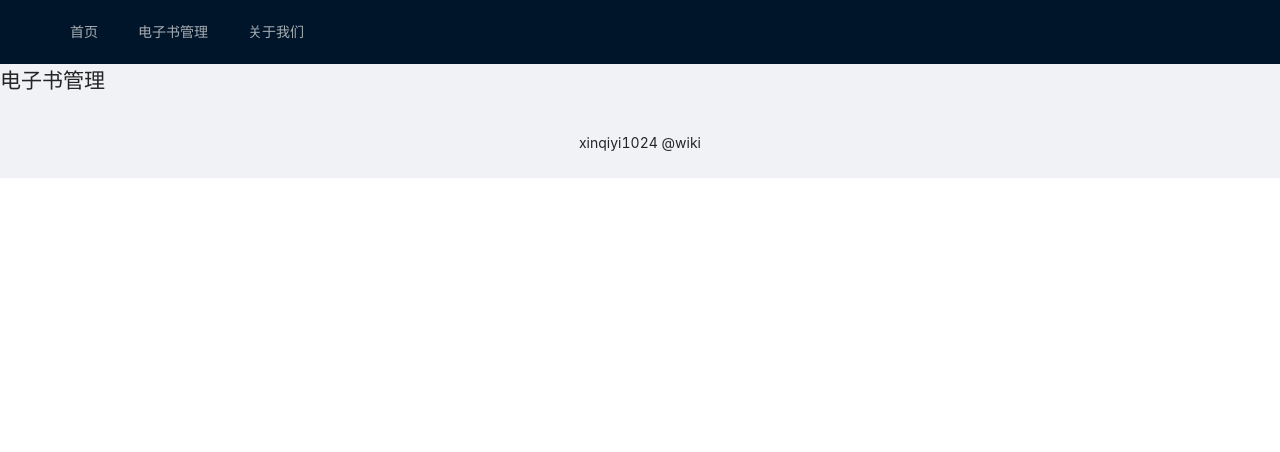
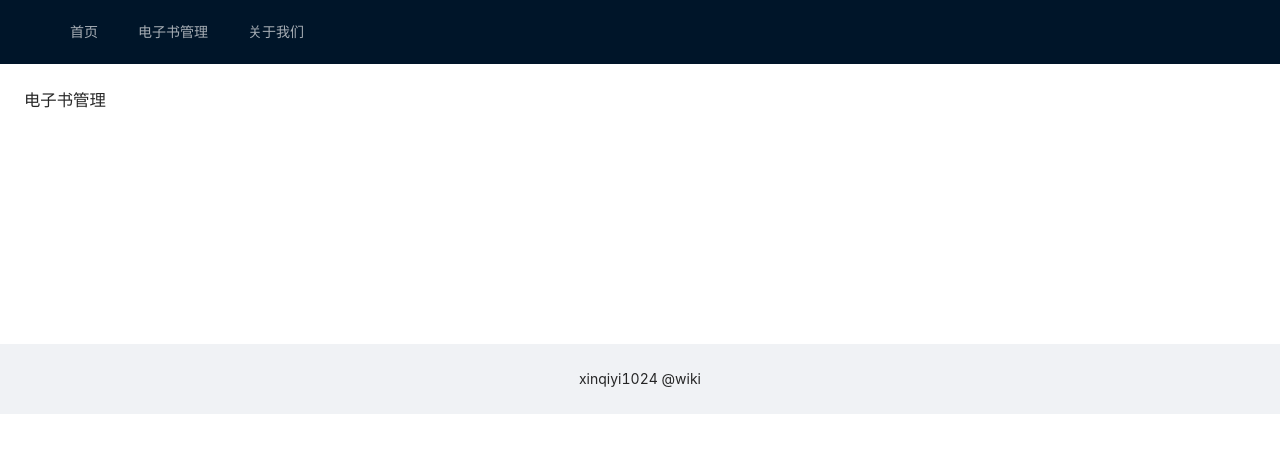
Before and after one commit to xinqiyi1024/wiki, a Vue app in the folder web/: page /admin/book in a window 1280 px wide. Shown: the top 452 px of the page. Built offline with nearby package versions, Linux system fonts and the light colour scheme; no server answers.

Commit message:
update 修改电子书管理页面布局

```diff
--- a/web/src/views/Home.vue
+++ b/web/src/views/Home.vue
@@ -48,7 +48,7 @@
     <a-layout-content
         :style="{ background: '#fff', padding: '24px', margin: 0, minHeight: '280px' }"
     >
-      <a-list item-layout="vertical" size="large" :pagination="pagination" :grid="{ gutter: 16, xs: 1, sm: 2, md: 4, lg: 4, xl: 6, xxl: 3, xxxl: 2, column: 3}" :data-source="books">
+      <a-list item-layout="vertical" size="large" :pagination="pagination" :grid="{ gutter: 16, xs: 1, sm: 2, md: 4, lg: 4, column: 3}" :data-source="books">
         <template #renderItem="{ item }">
           <a-list-item key="item.name">
             <template #actions>
--- a/web/src/views/admin/AdminBook.vue
+++ b/web/src/views/admin/AdminBook.vue
@@ -1,5 +1,12 @@
 <template>
-  <div class="about">
-    <h1>电子书管理</h1>
-  </div>
+  <a-layout>
+    <a-layout-content
+        :style="{ background: '#fff', padding: '24px', margin: 0, minHeight: '280px' }"
+    >
+      <div class="about">
+        <h1>电子书管理</h1>
+      </div>
+    </a-layout-content>
+  </a-layout>
+
 </template>
```
